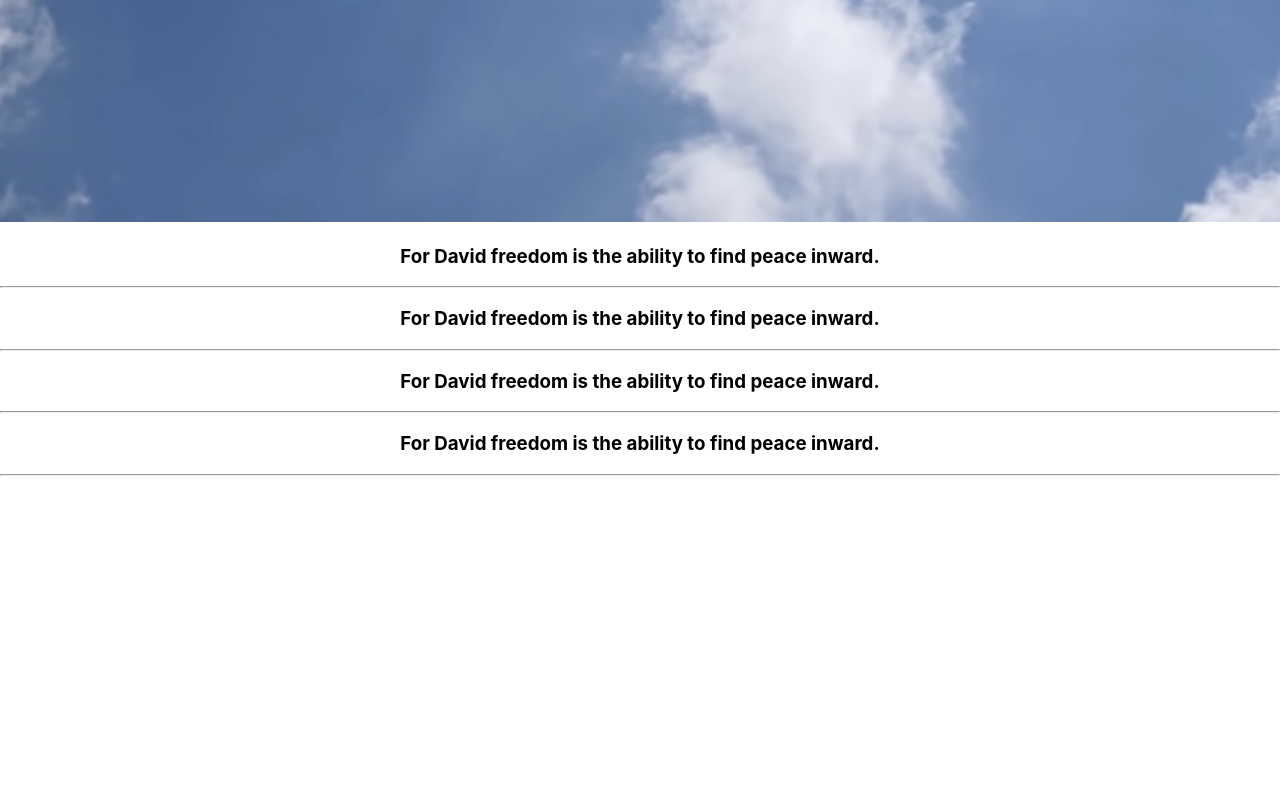
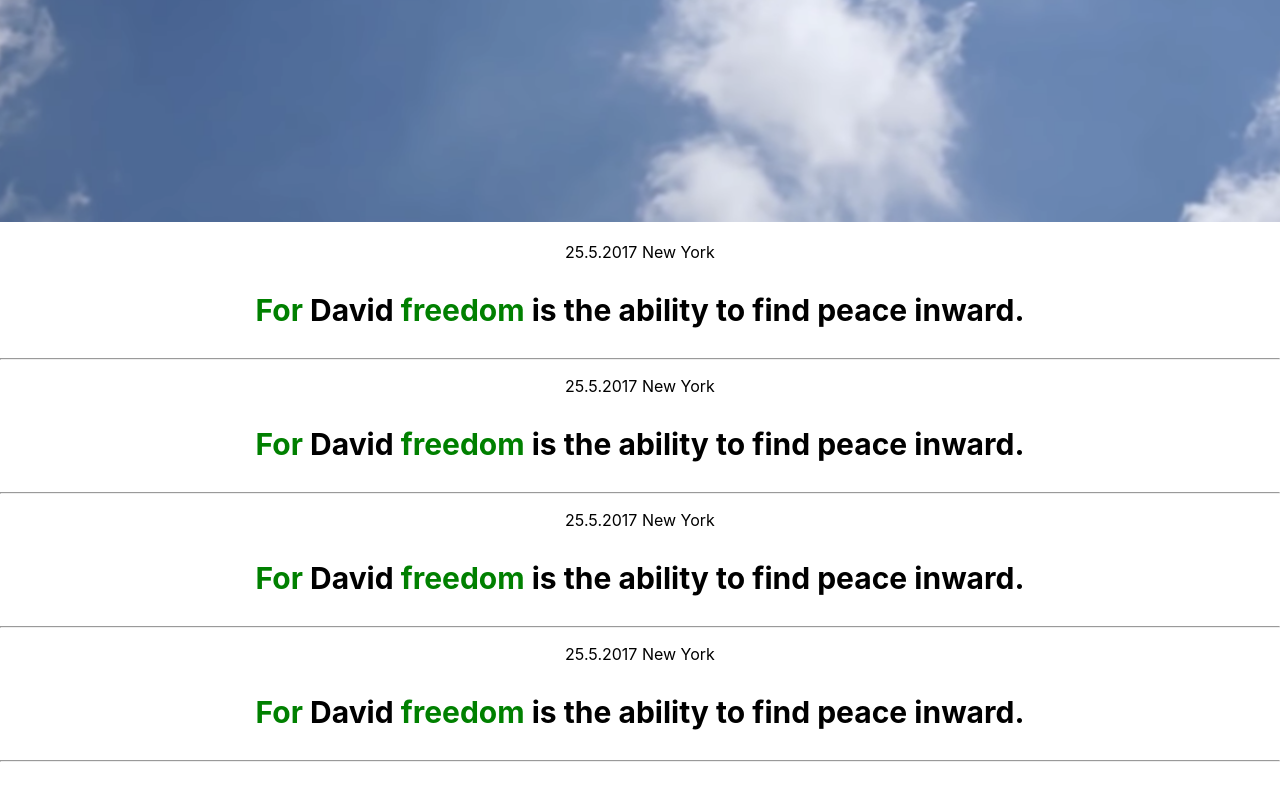
Before and after one commit to MilicaPetkovic/Redux-practice, a React (Create React App) app: page / in a window 1280 px wide. Shown: the part 578-1378 px from the top of the page. Built offline with nearby package versions, Linux system fonts and the light colour scheme.

Commit message:
styling added

```diff
--- a/src/App.css
+++ b/src/App.css
@@ -43,3 +43,11 @@ input {
   font-size: 1.5rem;
   font-weight: bold;
 }
+
+h3 {
+  font-size: 30px;
+}
+
+span {
+  color: green;
+}
--- a/src/Container.jsx
+++ b/src/Container.jsx
@@ -1,18 +1,25 @@
-import React from 'react'
+import React, { Component } from 'react';
+import './App.css';
 
-const Container = () => {
-  return (
+class Container extends Component {
+  render() {
+    return (
     <div style={{height: "100vh", textAlign: "center"}}>
-      <h3>For David freedom is the ability to find peace inward.</h3>
+      <p>25.5.2017 New York</p>
+      <h3><span> For </span> David <span>freedom</span> is the ability to find peace inward.</h3>
       <hr/>
-      <h3>For David freedom is the ability to find peace inward.</h3>
+      <p>25.5.2017 New York</p>
+      <h3><span> For </span> David <span>freedom</span> is the ability to find peace inward.</h3>
       <hr/>
-      <h3>For David freedom is the ability to find peace inward.</h3>
+      <p>25.5.2017 New York</p>
+      <h3><span> For </span> David <span>freedom</span> is the ability to find peace inward.</h3>
       <hr/>
-      <h3>For David freedom is the ability to find peace inward.</h3>
+      <p>25.5.2017 New York</p>
+      <h3><span> For </span> David <span>freedom</span> is the ability to find peace inward.</h3>
       <hr/>
     </div>
   )
+  }
 }
 
-export default Container
+export default Container;
```
